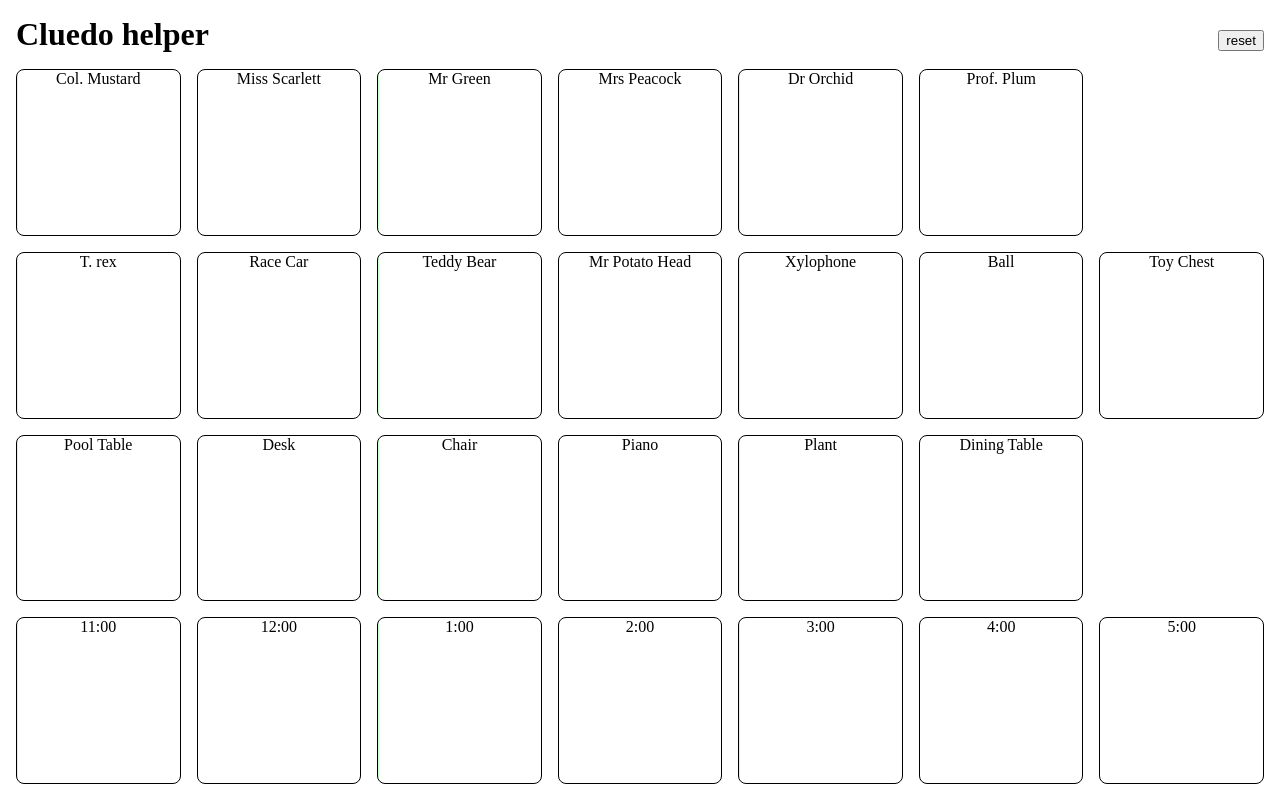
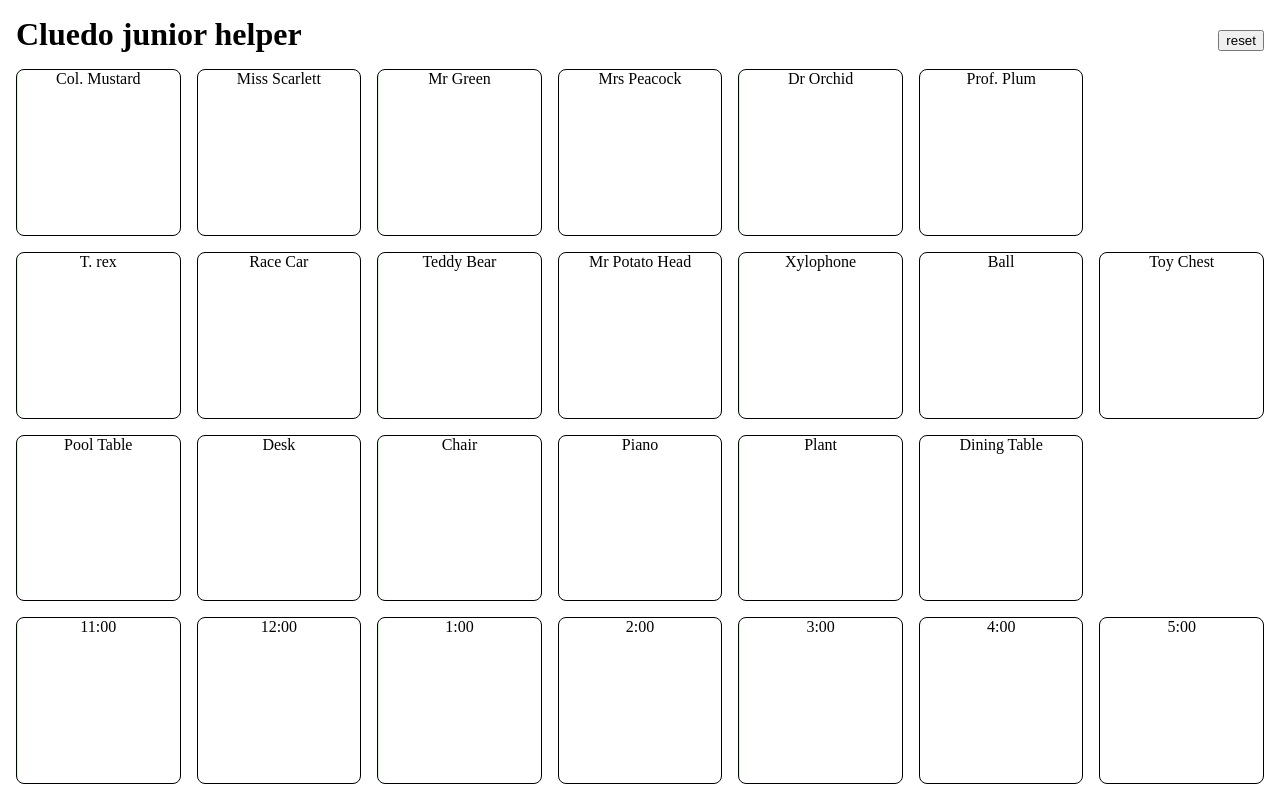
Before and after one commit to jacekkopecky/cluedo-helper, a React (Vite) app: page / in a window 1280 px wide. Built offline with nearby package versions, Linux system fonts and the light colour scheme.

Commit message:
rename for accuracy

```diff
--- a/src/components/App.tsx
+++ b/src/components/App.tsx
@@ -54,7 +54,7 @@
   return (
     <main>
       <header>
-        <h1>Cluedo helper</h1>
+        <h1>Cluedo junior helper</h1>
         <button onClick={reset}>reset</button>
       </header>
 
--- a/src/index.html
+++ b/src/index.html
@@ -1,5 +1,5 @@
 <!doctype html>
-<title>Cluedo helper</title>
+<title>Cluedo junior helper</title>
 <meta name="viewport" content="width=device-width, initial-scale=1">
 
 <div id=app>loading…</div>
```
Also changed, not shown: 3 other files (tests, documents, lock files or other folders).
